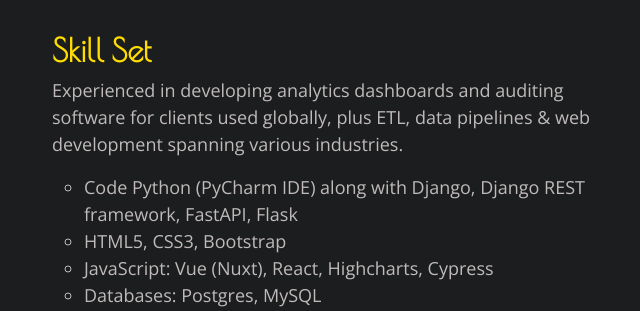
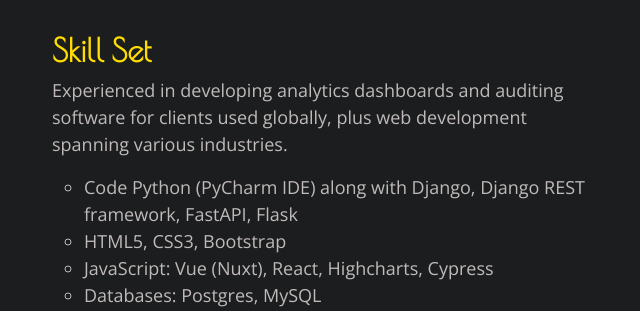
Before and after one commit to paulr909/flask-static, a Flask app: page / in a window 1280 px wide. Shown: the part 241-552 px from the top of the page, without its empty margins (315-955 px from the left). Run offline with Flask 2, Linux system fonts and the light colour scheme; some libraries are stand-ins or nearby versions.

Commit message:
edit index.html

```diff
--- a/templates/index.html
+++ b/templates/index.html
@@ -15,9 +15,8 @@
                     <h2>Skill Set</h2>
                     <p>Experienced in developing analytics dashboards and auditing
                         software for
-                        clients used globally, plus ETL, data pipelines &amp; web
-                        development
-                        spanning various industries.</p>
+                        clients used globally, plus web development spanning various
+                        industries.</p>
                     <ul class="skills">
                         <li>Code Python (PyCharm IDE) along with Django, Django REST
                             framework, FastAPI, Flask
```
